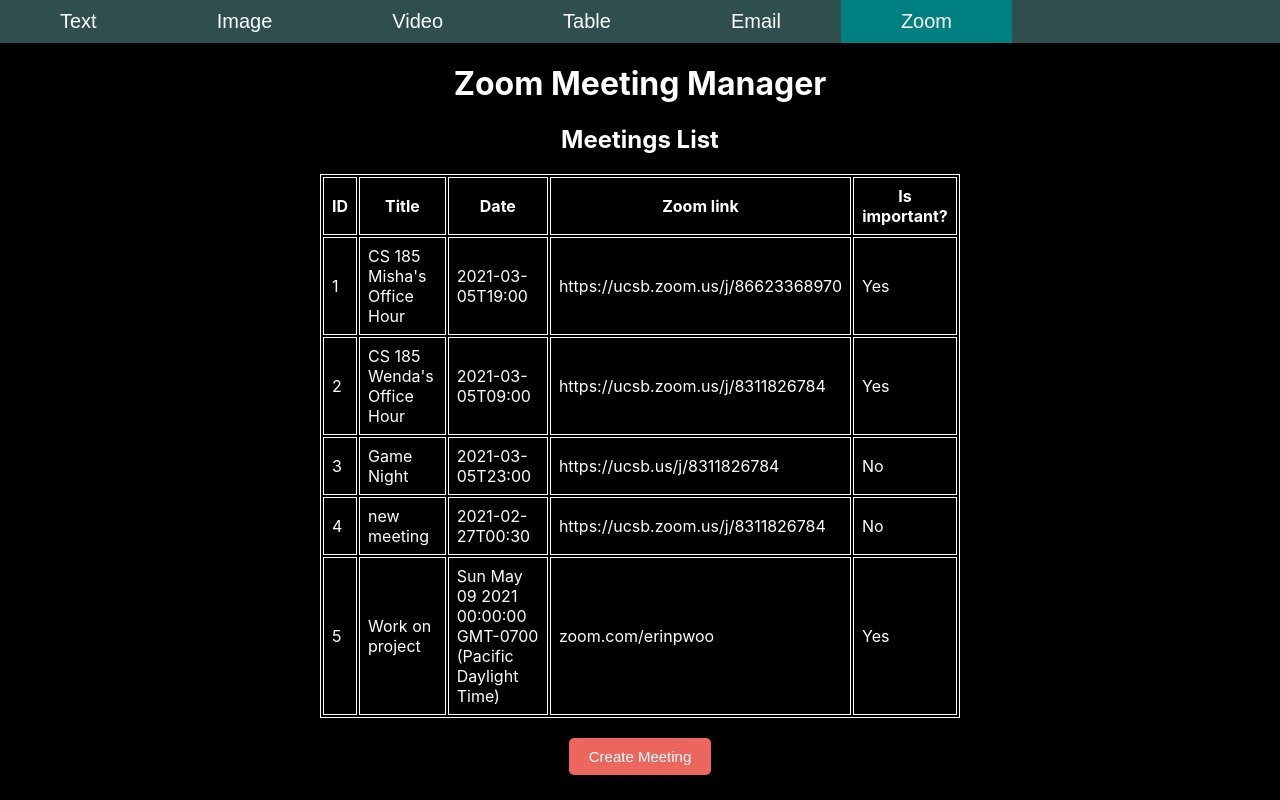
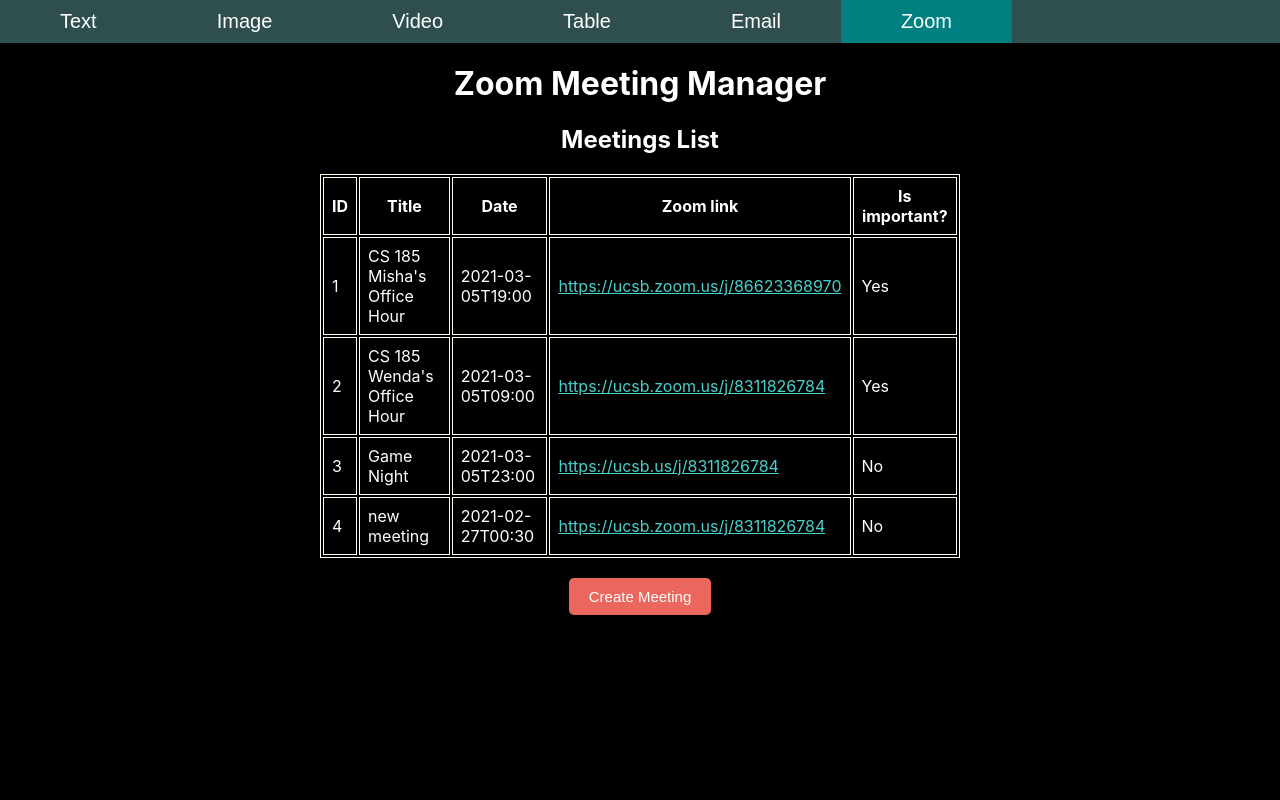
Before and after one commit to erinpwoo/cs185-pa4, a React (Create React App) app: page / in a window 1280 px wide. Both pictures are taken after a click on the button "Zoom". Built offline with nearby package versions, Linux system fonts and the light colour scheme; data requests are answered from the project's data file.

Commit message:
Meetings row component

```diff
--- a/db.json
+++ b/db.json
@@ -27,13 +27,6 @@
       "textInfor": "https://ucsb.zoom.us/j/8311826784",
       "important": false,
       "id": 4
-    },
-    {
-      "id": 5,
-      "important": true,
-      "title": "Work on project",
-      "day": "Sun May 09 2021 00:00:00 GMT-0700 (Pacific Daylight Time)",
-      "textInfor": "zoom.com/erinpwoo"
     }
   ]
 }
--- a/src/App.css
+++ b/src/App.css
@@ -265,6 +265,10 @@
   margin-top: 20px;
 }
 
+.meetings-section a {
+  color:mediumturquoise
+}
+
 .zoom-manager .meetings-main {
   text-align: center;
 }
--- /dev/null
+++ b/src/Components/MeetingRow.js
@@ -0,0 +1,20 @@
+import { Component } from 'react'
+
+class MeetingsRow extends Component {
+    constructor(props) {
+        super(props);
+    }
+    render() {
+        return (
+            <tr key={this.props.item.id}>
+                <td>{this.props.item.id}</td>
+                <td>{this.props.item.title}</td>
+                <td>{this.props.item.day}</td>
+                <td><a href={this.props.item.textInfor}>{this.props.item.textInfor}</a></td>
+                <td>{this.props.item.important? "Yes" : "No"}</td>
+            </tr>
+        )
+    }
+}
+
+export default MeetingsRow;
--- a/src/Components/MeetingsList.js
+++ b/src/Components/MeetingsList.js
@@ -1,5 +1,5 @@
 import { Component } from 'react';
-import TabList from './TabList';
+import MeetingsRow from './MeetingRow'
 
 class MeetingsList extends Component {
 
@@ -25,13 +25,7 @@
         var rows = [];
         this.props.allTasks.forEach(task => {
             rows.push(
-                <tr key={task.id}>
-                    <td>{task.id}</td>
-                    <td>{task.title}</td>
-                    <td>{task.day}</td>
-                    <td>{task.textInfor}</td>
-                    <td>{task.important? "Yes" : "No"}</td>
-                </tr>
+                <MeetingsRow item={task}/>
             )
         })
         if (rows.length === 0) {
--- a/src/Components/Zoom.js
+++ b/src/Components/Zoom.js
@@ -45,7 +45,7 @@
             "id": id,
             "important": this.state.isImportant,
             "title": this.state.newTitle,
-            "day": newDate.toString(),
+            "day": newDate.toISOString(),
             "textInfor": this.state.newLink
         }
         fetch("http://localhost:5000/tasks", {
```
